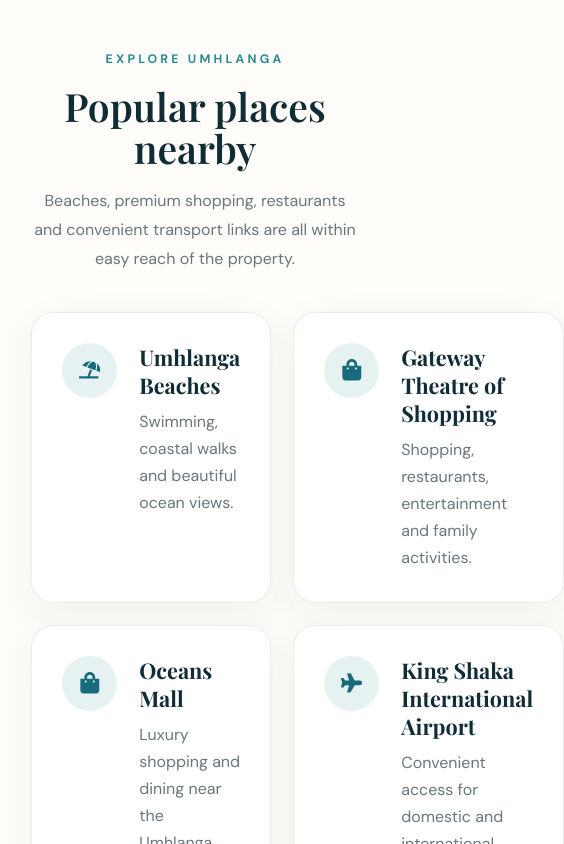
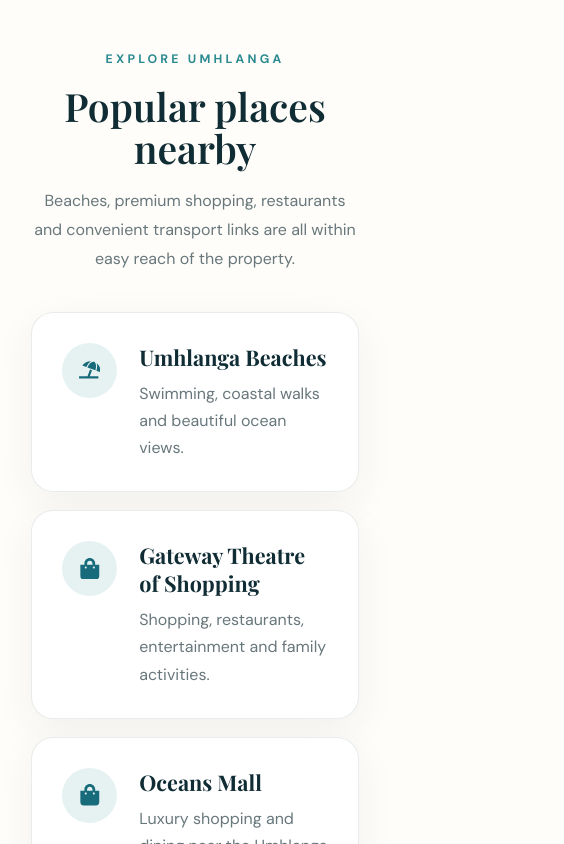
Before and after one commit to MihirSingh06/holiday-home-website, a React (Vite) app: page / in a window 390 px wide. Shown: the part 11156-12000 px from the top of the page, 564 px wide, since content can reach past the window. Built offline with nearby package versions, Linux system fonts and the light colour scheme.

Commit message:
Fix nearby attractions layout on mobile

```diff
--- a/src/App.css
+++ b/src/App.css
@@ -953,6 +953,16 @@
 
 @media (max-width: 760px) {
 
+  .nearby-grid {
+  grid-template-columns: 1fr;
+  gap: 16px;
+}
+
+.nearby-card {
+  width: 100%;
+  min-width: 0;
+}
+
   .amenities-grid {
   grid-template-columns: 1fr;
   gap: 16px;
@@ -1321,3 +1331,20 @@
   color: var(--muted);
   line-height: 1.7;
 }
+
+@media (max-width: 760px) {
+  .nearby-grid {
+    display: grid;
+    grid-template-columns: 1fr !important;
+    gap: 18px;
+    width: 100%;
+    max-width: 100%;
+  }
+
+  .nearby-card {
+    width: 100%;
+    max-width: 100%;
+    min-width: 0;
+    box-sizing: border-box;
+  }
+}
```
